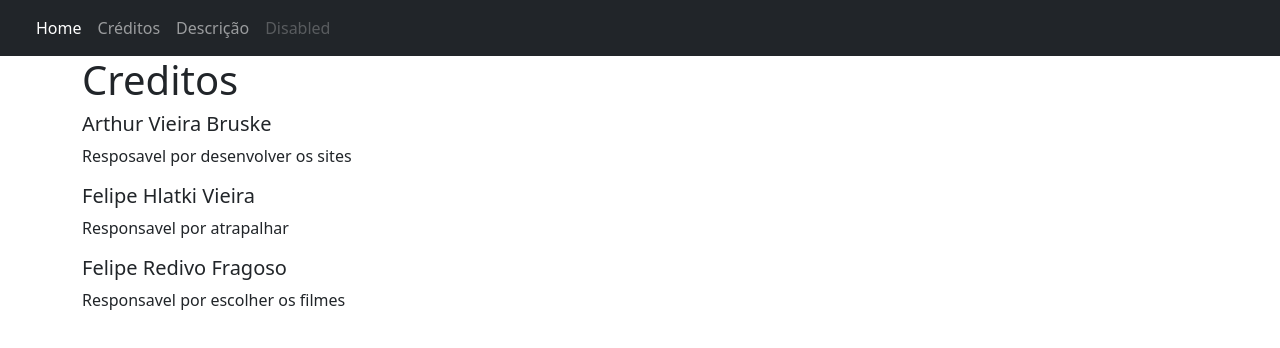
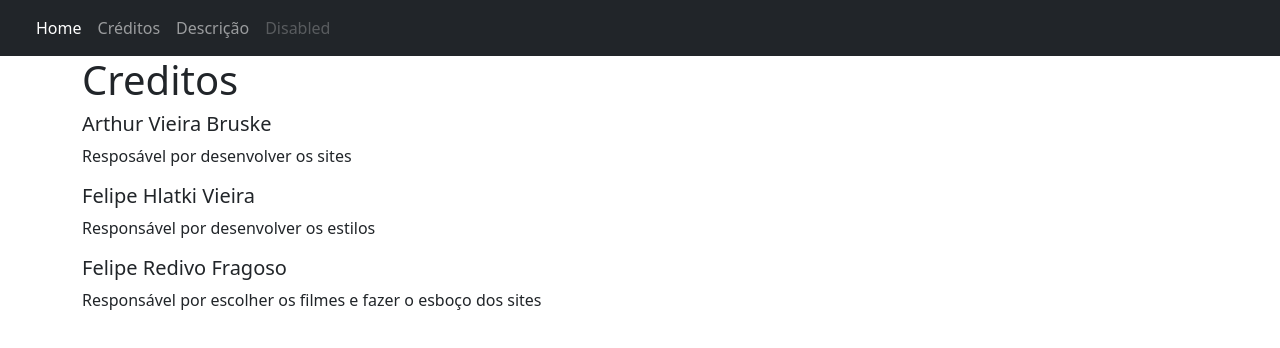
Before and after one commit to MrFelopes/filmeflix, a plain HTML site: page 2.html in a window 1280 px wide. Drawn offline with nearby package versions, Linux system fonts and the light colour scheme.

Commit message:
Corrigido a descrição dos criadores

```diff
--- a/2.html
+++ b/2.html
@@ -45,11 +45,11 @@
 
                 <h1>Creditos</h1>
                 <h5>Arthur Vieira Bruske</h5>
-                <p>Resposavel por desenvolver os sites</p>
+                <p>Resposável por desenvolver os sites</p>
                 <h5>Felipe Hlatki Vieira</h5>
-                <p>Responsavel por atrapalhar</p>
+                <p>Responsável por desenvolver os estilos</p>
                 <h5>Felipe Redivo Fragoso</h5>
-                <p>Responsavel por escolher os filmes</p>
+                <p>Responsável por escolher os filmes e fazer o esboço dos sites </p>
 
             </div>
         </div>
```
Also changed, not shown: 1 other file.
